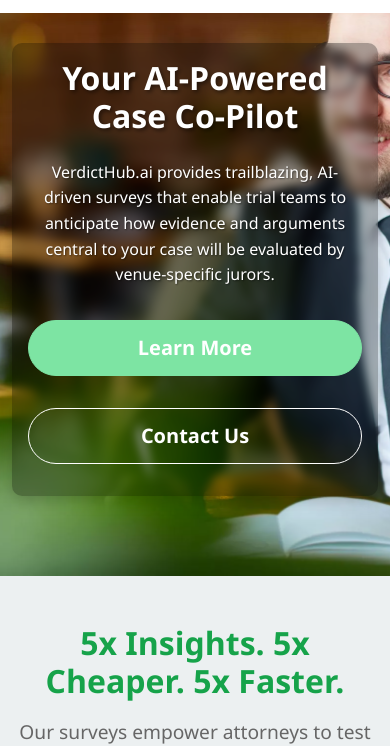
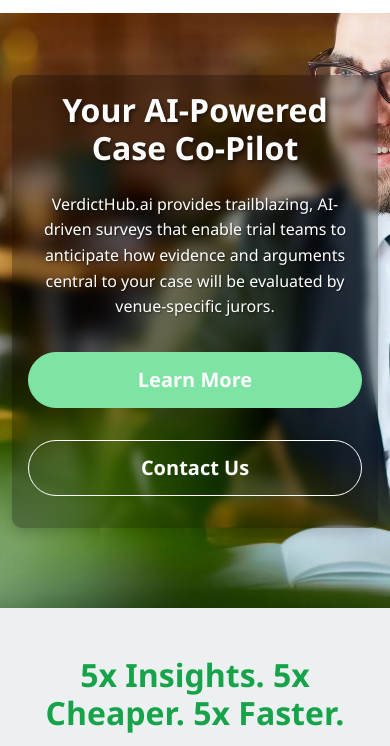
Before and after one commit to Reactomon/vh-ai, a plain HTML site: page index.html in a window 390 px wide. Shown: the part 77-823 px from the top of the page. Drawn offline with nearby package versions, Linux system fonts and the light colour scheme.

Commit message:
Changes for vh

```diff
--- a/styles.css
+++ b/styles.css
@@ -151,6 +151,7 @@
 .hero-content {
     padding: 2rem;
     border-radius: 10px;
+    margin-top: 15rem;
     background-color: rgba(0, 0, 0, 0.3);
     backdrop-filter: blur(5px);
     box-shadow: 0 5px 15px rgba(0, 0, 0, 0.2);
@@ -601,6 +602,7 @@
 
     .hero-content {
         padding: 1.5rem;
+        margin-top: 2rem;
     }
 
     .hero-content h1 {
```
